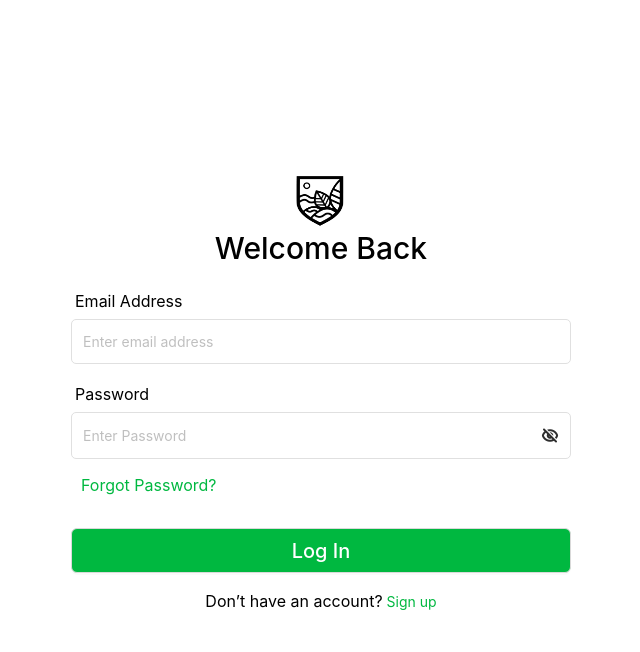
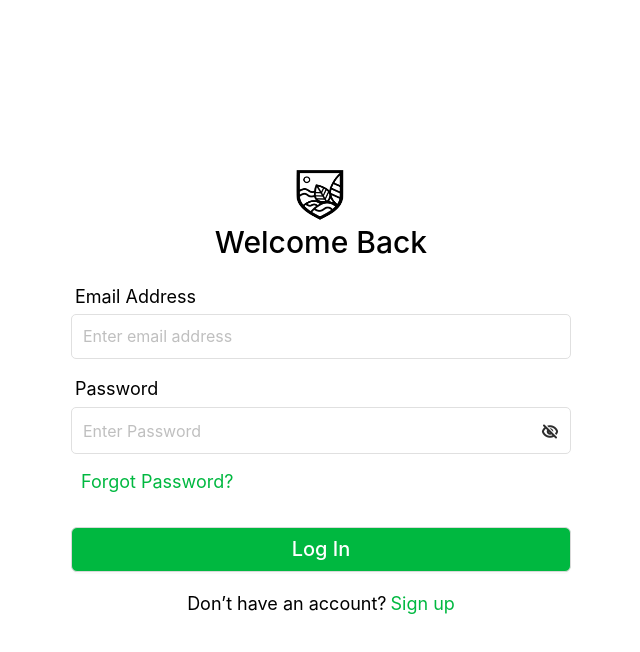
Before and after one commit to altafmalik555786/janus-ai-sis, a React (Create React App) app: page /#/ in a window 1280 px wide. Both pictures are taken after a click on the button "Log in". Shown: the top 652 px of the page, without its empty margins (319-959 px from the left). Built offline with nearby package versions, Linux system fonts and the light colour scheme.

Commit message:
adjust the fontsize of login and forgot page

```diff
--- a/src/components/layout/main-layout/public-layout/forgot-password/index.tsx
+++ b/src/components/layout/main-layout/public-layout/forgot-password/index.tsx
@@ -55,6 +55,7 @@ const ForgotPassword = observer(() => {
           layout="vertical"
         >
           <Form.Item
+          className={style.enterEmail}
             name={"email"}
             label="Email Address"
             rules={[
--- a/src/components/layout/main-layout/public-layout/forgot-password/style.module.scss
+++ b/src/components/layout/main-layout/public-layout/forgot-password/style.module.scss
@@ -34,10 +34,12 @@
 
     .forgotPassword {
       margin-top: 0;
+      font-size: 22px;
     }
 
     .janusText {
       text-align: center;
+      font-size: 18px;
     }
 
     .formData {
@@ -47,6 +49,8 @@
 
       .emailInput {
         width: 520px;
+        font-size: 16px !important ;
+        font-family: "Inter";
         border-radius: 4px;
       }
 
@@ -61,9 +65,13 @@
         font-family: "Inter";
         font-style: normal;
         font-weight: 400;
-        font-size: 16px;
+        font-size: 18px;
         line-height: 19px;
         color: #000000;
+      }
+
+      .enterEmail{
+        font-size: 40px;
       }
 
       .loginWrraper {
@@ -74,7 +82,7 @@
           color: #fff;
           height: 45px;
           font-weight: 500;
-          font-size: 15px;
+          font-size: 20px;
 
           div {
             margin-top: 5px;
@@ -89,6 +97,7 @@
       justify-content: center;
       text-align: center;
       align-items: center;
+      font-size: 18px;
       gap: 5px;
 
       .aLink {
--- a/src/components/layout/main-layout/public-layout/login/index.tsx
+++ b/src/components/layout/main-layout/public-layout/login/index.tsx
@@ -62,6 +62,7 @@ const Login = observer(() => {
           >
             <Input.Password
               placeholder="Enter Password"
+              className={style.passwordInput}
               iconRender={(visible) =>
                 visible ? <img height={18}  width={18} src={Eye} alt='' /> : <img height={18}  width={18} src={EyeOff} alt='' />
               }
--- a/src/components/layout/main-layout/public-layout/login/style.module.scss
+++ b/src/components/layout/main-layout/public-layout/login/style.module.scss
@@ -40,6 +40,7 @@
 
     p {
       margin-bottom: 8px;
+      font-family: "Inter";
     }
   }
 
@@ -49,7 +50,8 @@
       margin-top: 14px;
       color: #00b840;
       font-weight: 400;
-      font-size: 16px;
+      font-size: 18px;
+      font-family: "Inter";
       cursor: pointer;
       margin-left: 10px;
     }
@@ -78,13 +80,16 @@
 
     p {
       font-weight: 400;
-      font-size: 16px;
+      font-size: 18px;
+      font-family: "Inter";
       color: #000000;
     }
 
     span {
       color: #00b840;
       margin-left: 4px;
+      font-size: 18px;
+      font-family: "Inter";
       cursor: pointer;
     }
   }
@@ -94,13 +99,28 @@
       font-family: "Inter";
       font-style: normal;
       font-weight: 400;
-      font-size: 16px;
+      font-size: 18px;
       line-height: 19px;
       color: #000000;
+
+
+    }
+    .passwordInput{
+      font-size: 16px;
     }
   }
 
   :global(.ant-form-item-control) {
     margin-bottom: -10px;
+    font-size: 18px;
+    font-family: "Inter";
   }
+
+  :global(.ant-input) {
+    font-size: 16px;
+  }
+  :global(.ant-form-item-explain-error){
+    font-size: 15px;
+  }
+
 }
--- a/src/components/pages/ExistingProject/style.module.scss
+++ b/src/components/pages/ExistingProject/style.module.scss
@@ -112,7 +112,7 @@ color: #039700;
   font-family: 'Inter';
   font-style: normal;
   font-weight: 500;
-  font-size: 12px;
+  font-size: 16px;
   line-height: 24px;
   text-align: center;
   width: 89px;
@@ -125,7 +125,7 @@ color: #039700;
   font-family: 'Inter';
   font-style: normal;
   font-weight: 500;
-  font-size: 16px;
+  font-size: 18px;
   line-height: 16px;
   color: #000000;
 }
```
Also changed, not shown: src/components/layout/main-layout/public-layout/signup/index.tsx (line endings or trailing spaces).
